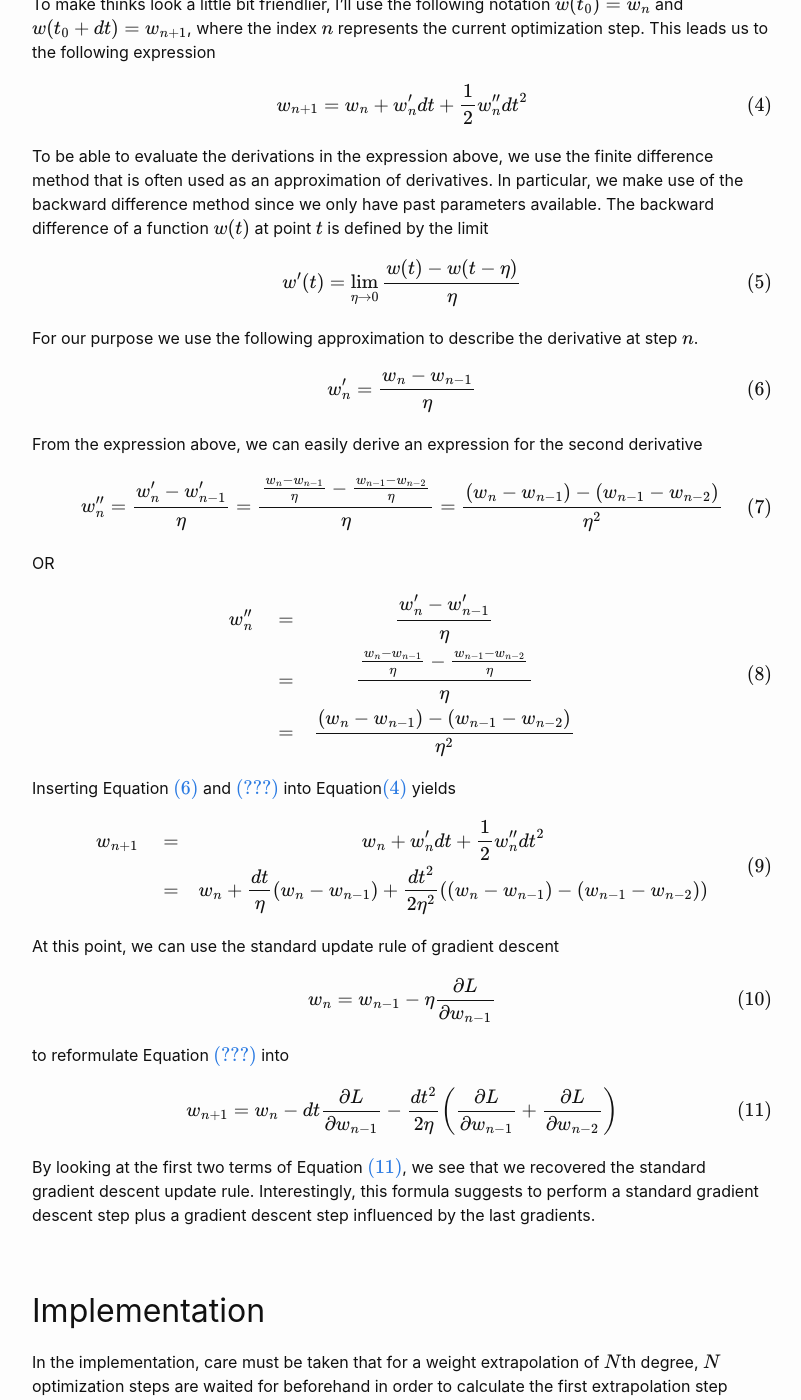
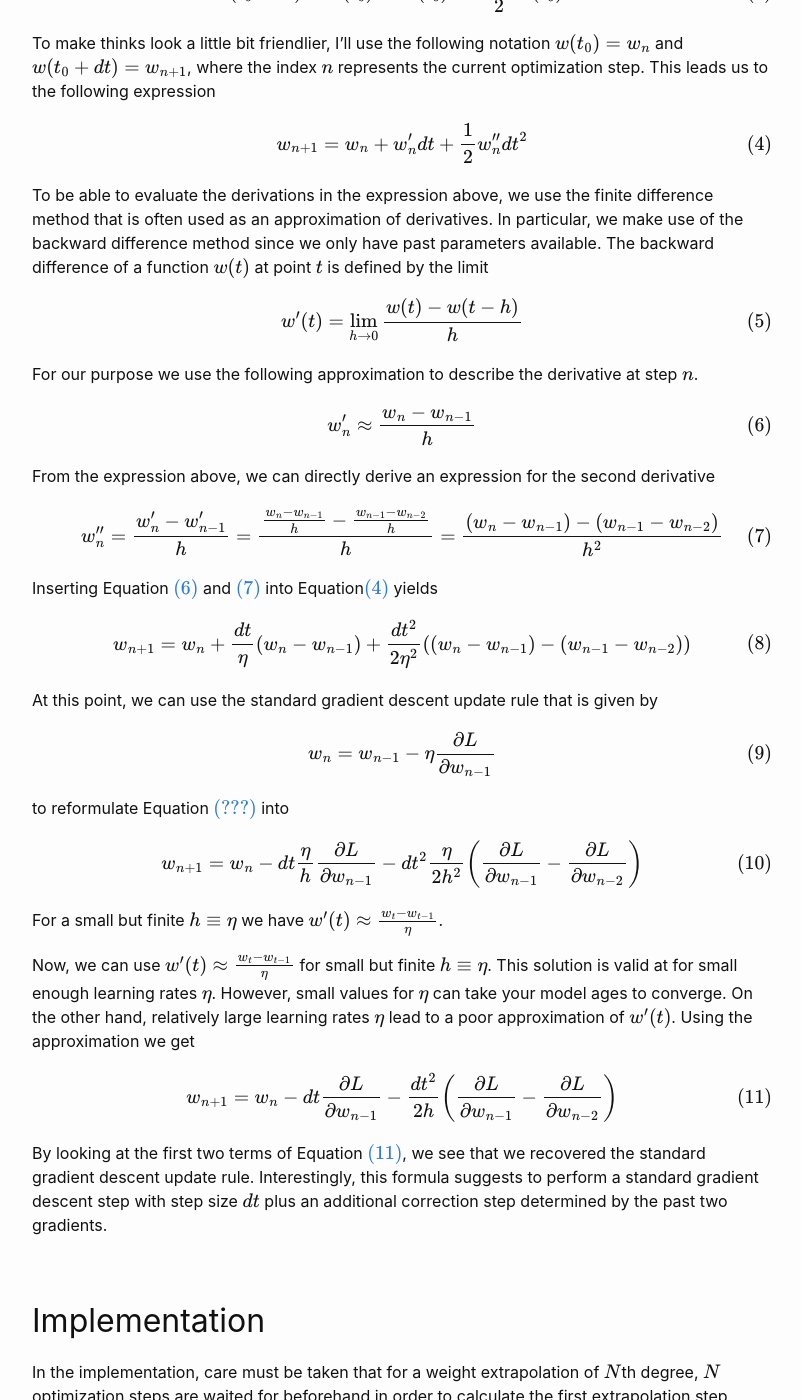
Before and after one commit to kaifishr/kaifishr.github.io, a Jekyll site: the page built from _posts/2021-06-27-weight-extrapolation.md, in a window 1280 px wide and 1400 px high, scrolled down 2055 px. Shown: the whole window, without its empty margins (238-1039 px from the left). Built offline with Jekyll 4.4.1, drawn with Linux system fonts in a browser that asks for light colours; formulas are drawn with MathJax 3; some of the changed text lies outside the part shown.

Commit message:
Worked on Method section

````diff
--- a/_posts/2021-06-27-weight-extrapolation.md
+++ b/_posts/2021-06-27-weight-extrapolation.md
@@ -2,6 +2,7 @@
 layout: post
 title: "Accelerated Training with Taylor Weight Extrapolation"
 ---
+<!--title: "Gradient-based Weight Extrapolation"-->
 
 **TL;DR**: Taylor series expansion in combination with finite difference approximations can be used to perform weight extrapolation between optimization steps by taking advantage of information stored in past gradients.
 
@@ -21,6 +22,7 @@ In this post, an explicit formula for extrapolation steps is derived for neural
 <b>Figure 1:</b> Schematic drawing of how past gradient information can be used to predict a new set of model parameters at $n+1$.
 </p>
 {: #fig:weightExtrapolation}
+- **TODO: Add this image to repository README.md**
 
 [Figure 1](#fig:weightExtrapolation) shows the basic idea how past gradient information can be used to perform an intermediate weight extrapolation step. For a second order extrapolation step the current and previous gradients are necessary to compute a parameter set based on extrapolation. The graph also shows that this is equivalent to using the information stored in the last three sets of parameters.
 
@@ -44,7 +46,7 @@ $$
 Now we want to know how $w(t)$ behaves behind point $t_0$. This is why we evaluate function $w(t)$ at $t=t_0+dt$. The step size is thus just $dt = t-t_0$. Inserting these expressions and neglecting higher order terms leads to
 
 $$
-w(t_0+dt) = w(t_0) + w'(t_0)dt + \frac{1}{2}w''(t_0)dt^2
+w(t_0+dt) \approx w(t_0) + w'(t_0)dt + \frac{1}{2}w''(t_0)dt^2
 $$
 
 To make thinks look a little bit friendlier, I'll use the following notation $w(t_0) = w_n$ and $w(t_0+dt) = w_{n+1}$, where the index $n$ represents the current optimization step. This leads us to the following expression
@@ -54,52 +56,54 @@ $$
 w_{n+1} = w_{n} + w'_{n}dt + \frac{1}{2}w''_{n}dt^2
 $$
 
-To be able to evaluate the derivations in the expression above, we use the finite difference method that is often used as an approximation of derivatives. In particular, we make use of the backward difference method since we only have past parameters available.  The backward difference of a function $w(t)$ at point $t$ is defined by the limit
+To be able to evaluate the derivations in the expression above, we use the finite difference method that is often used as an approximation of derivatives. In particular, we make use of the backward difference method since we only have past parameters available. The backward difference of a function $w(t)$ at point $t$ is defined by the limit
 
 $$
 \label{eq:backwardDifference}
-w'(t) = \lim_{\eta \rightarrow 0} \frac{w(t)-w(t-\eta)}{\eta}
+w'(t) = \lim_{h \rightarrow 0} \frac{w(t)-w(t-h)}{h}
 $$
 
 For our purpose we use the following approximation to describe the derivative at step $n$.
 
 $$
 \label{eq:firstDerivative}
-w'_{n}=\frac{w_{n}-w_{n-1}}{\eta}
+w'_{n} \approx \frac{w_{n}-w_{n-1}}{h}
 $$
 
-From the expression above, we can easily derive an expression for the second derivative
+From the expression above, we can directly derive an expression for the second derivative
 
 $$
-w''_{n}=\frac{w'_{n}-w'_{n-1}}{\eta}
-=\frac{\frac{w_{n}-w_{n-1}}{\eta}-\frac{w_{n-1}-w_{n-2}}{\eta}}{\eta}
-=\frac{(w_{n}-w_{n-1})-(w_{n-1}-w_{n-2})}{\eta^2}
+\label{eq:secondDerivative}
+w''_{n}=\frac{w'_{n}-w'_{n-1}}{h}
+=\frac{\frac{w_{n}-w_{n-1}}{h}-\frac{w_{n-1}-w_{n-2}}{h}}{h}
+=\frac{(w_{n}-w_{n-1})-(w_{n-1}-w_{n-2})}{h^2}
 $$
 
-OR
-
+<!--
+**OR**
 $$
 \begin{equation}
 \begin{gathered} \label{eq:secondDerivative}
-w''_{n}&=&\frac{w'_{n}-w'_{n-1}}{\eta}\\
+w''_{n}
+&=&\frac{w'_{n}-w'_{n-1}}{\eta}\\
 &=&\frac{\frac{w_{n}-w_{n-1}}{\eta}-\frac{w_{n-1}-w_{n-2}}{\eta}}{\eta}\\
 &=&\frac{(w_{n}-w_{n-1})-(w_{n-1}-w_{n-2})}{\eta^2}
 \end{gathered}
 \end{equation}
 $$
+-->
 
 Inserting Equation \eqref{eq:firstDerivative} and \eqref{eq:secondDerivative} into Equation\eqref{eq:secondOrder} yields
 
 $$
 \begin{equation}
 \begin{gathered} \label{eq:secondOrder2}
-w_{n+1} &=& w_{n} + w'_{n}dt + \frac{1}{2}w''_{n}dt^2\\
-&=& w_{n} + \frac{dt}{\eta}(w_{n}-w_{n-1}) + \frac{dt^2}{2\eta^2}((w_{n}-w_{n-1})-(w_{n-1}-w_{n-2}))
+w_{n+1} = w_{n} + \frac{dt}{\eta}(w_{n}-w_{n-1}) + \frac{dt^2}{2\eta^2}((w_{n}-w_{n-1})-(w_{n-1}-w_{n-2}))
 \end{gathered}
 \end{equation}
 $$
 
-At this point, we can use the standard update rule of gradient descent
+At this point, we can use the standard gradient descent update rule that is given by
 
 $$
 w_{n} = w_{n-1} - \eta \frac{\partial L}{\partial w_{n-1}}$$
@@ -108,11 +112,19 @@ to reformulate Equation \eqref{eq:secondOrder2} into
 
 $$
 \label{eq:secondOrder3}
-w_{n+1} = w_n - dt \frac{\partial L}{\partial w_{n-1}} - \frac{dt^2}{2\eta}\left( \frac{\partial L}{\partial w_{n-1}} + \frac{\partial L}{\partial w_{n-2}}\right)
+w_{n+1} = w_{n} - dt\frac{\eta}{h} \frac{\partial L}{\partial w_{n-1}} - dt^2\frac{\eta}{2h^2}\left( \frac{\partial L}{\partial w_{n-1}} - \frac{\partial L}{\partial w_{n-2}}\right)
 $$
 
+For a small but finite $h \equiv \eta$ we have $w'(t) \approx \frac{w_{t}-w_{t-1}}{\eta}$.
 
-By looking at the first two terms of Equation \eqref{eq:secondOrder3}, we see that we recovered the standard gradient descent update rule. Interestingly, this formula suggests to perform a standard gradient descent step plus a gradient descent step influenced by the last gradients.
+Now, we can use $w'(t) \approx \frac{w_{t}-w_{t-1}}{\eta}$ for small but finite $h \equiv \eta$. This solution is valid at for small enough learning rates $\eta$. However, small values for $\eta$ can take your model ages to converge. On the other hand, relatively large learning rates $\eta$ lead to a poor approximation of $w'(t)$. Using the approximation we get
+
+$$
+\label{eq:secondOrder4}
+w_{n+1} = w_{n} - dt\frac{\partial L}{\partial w_{n-1}} - \frac{dt^2}{2h}\left( \frac{\partial L}{\partial w_{n-1}} - \frac{\partial L}{\partial w_{n-2}}\right)
+$$
+
+By looking at the first two terms of Equation \eqref{eq:secondOrder4}, we see that we recovered the standard gradient descent update rule. Interestingly, this formula suggests to perform a standard gradient descent step with step size $dt$ plus an additional correction step determined by the past two gradients.
 
 
 ## Implementation
@@ -155,7 +167,6 @@ class ParameterExtrapolator:
 
 For the experiments I trained two ResNet-18 convolutional neural network on the Imagewoof dataset using plain old stochastic gradient descent (SGD) without momentum. The baseline network's learning rate has been optimized using a simple grid search approach resulting in a learning rate of $0.02$ using a batch size of $64$. To compensate for the additional extrapolation steps, the baseline network has been trained for twice the number of epochs. The network equipped with weight extrapolation used extactly the same hyperparameters as the baseline model plus a weight extrapolation step size $dt = 1\mathrm{e}{-10}$.
 
-
 ## Results and Discussion
 
 The results show a clear benefit coming from weight extrapolation compared to standard SGD. Not only is the test accuracy higher compared to the baseline model, but is also achieved after a shorter amount of time.
@@ -168,6 +179,8 @@ The Taylor series expansion allows for higher-order formulations of weight extra
 
 Smaller learning rates might also help the method of weight extrapolation itself, but at the same time could greatly slow down the training.
 
+- Method allows to train same model faster!
+
 ## Conclusion
 
 Training large neural networks can be prohibitively costly in terms of compute power. Therefore, accelerating the training of deep learning models is an important factor. In this post I tried to address this issue using a gradient-based weight extrapolation approach to speed up the learning process of machine learning models trained with gradient-based algorithms such as SGD.
@@ -176,11 +189,12 @@ Despite the simplicity of the method, adding extrapolation steps to the optimiza
 
 ---
 
+- **TODO: Add to README.md of repository**
 ```bibtex
 @misc{blogpost,
   title={Taylor Weight Extrapolation},
   author={Fabi, Kai},
-  howpublished={\url{https://kaifabi.github.io//NeuralWeightExtrapolation}},
+  howpublished={\url{https://kaifabi.github.io//WeightExtrapolation}},
   year={2021}
 }
 ```
````
Also changed, not shown: 5 other files.
